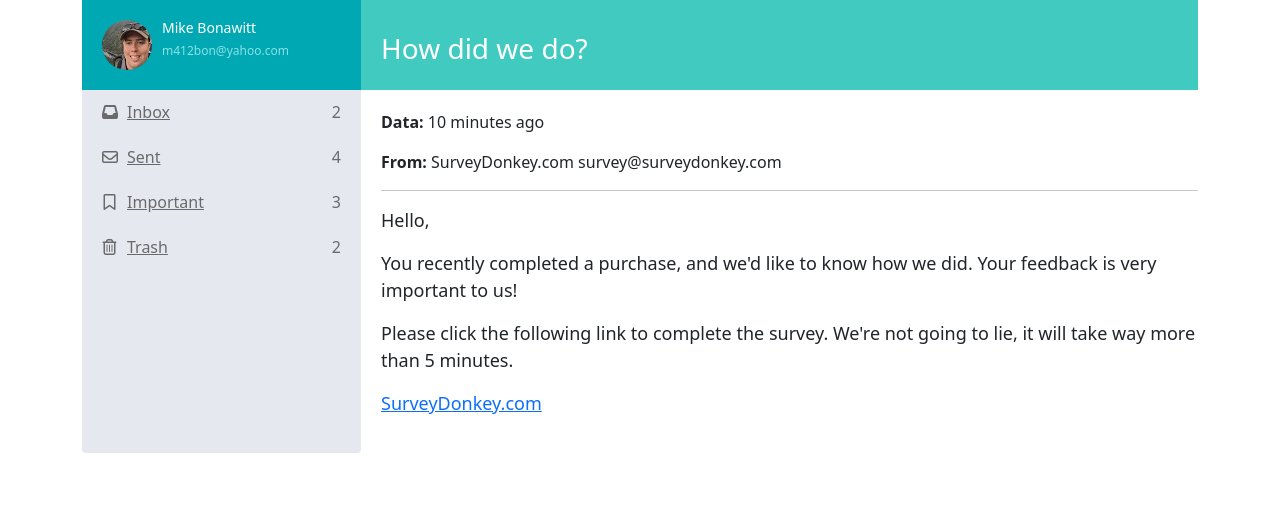
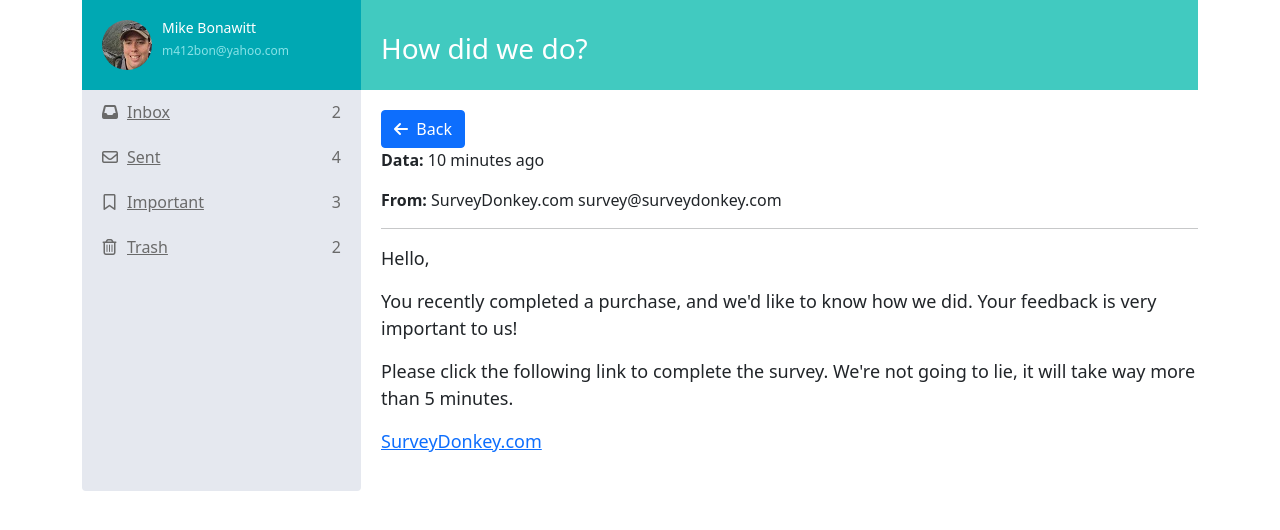
Before and after one commit to Michael-Bonawitt/Vue-Mail-Project, a Vue app: page / in a window 1280 px wide. Both pictures are taken after a click on the checkbox 400 px from the left and 134 px from the top of the page. Shown: the top 530 px of the page. Built offline with nearby package versions, Linux system fonts and the light colour scheme.

Commit message:
Added navigation back to previous views

```diff
--- a/src/components/Content.vue
+++ b/src/components/Content.vue
@@ -53,6 +53,9 @@
             let current = this.history[0];
             current.data.messages = this.messages;
             return current;
+        },
+        previousView() {
+            return typeof this.history[1] !== 'undefined' ? this.history[1] : null;
         }
     },
     components: {
--- a/src/components/ViewMessage.vue
+++ b/src/components/ViewMessage.vue
@@ -1,5 +1,8 @@
 <template>
     <div class="inbox-body">
+        <button class="btn btn-primary" @click="navigateBack">
+            <i class="fa fa-arrow-left" aria-hidden="true"></i>&nbsp; Back
+        </button>
         <p><strong>Data:</strong> {{ data.message.date.fromNow() }}</p>
         <p><strong>From:</strong> {{ data.message.from.name }} {{ data.message.from.email }}</p>
         <hr>
@@ -17,6 +20,8 @@
 </template>
 
 <script>
+import { eventBus } from '../main';
+
 export default {
     props: {
         data: {
@@ -43,6 +48,17 @@
 
             return parseFloat((bytes / Math.pow(k, i)).toFixed(dm)) + ' ' + sizes[i];
         }
+    },
+    methods: {
+        navigateBack() {
+            let previousView = this.$parent.previousView;
+
+            eventBus.$emit('changeView', {
+                tag: previousView.tag,
+                title: previousView.title,
+                data: previousView.data
+            })
+        }
     }
 }
 </script>
```
